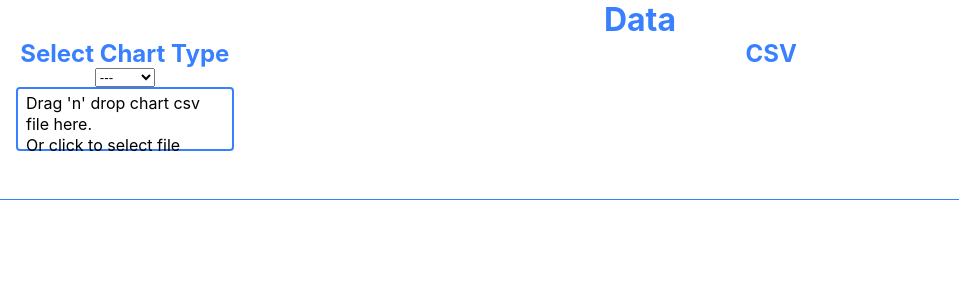
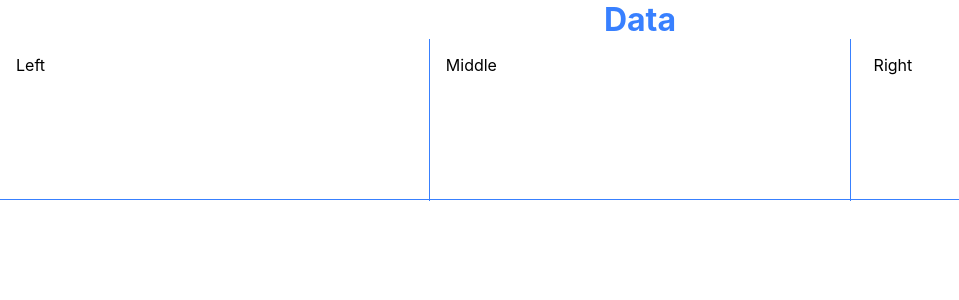
Before and after one commit to michaelcalvinwood/instant-charts, a React (Create React App) app: page / in a window 1280 px wide. Shown: the top 300 px of the page, without its empty margins (0-959 px from the left). Built offline with nearby package versions, Linux system fonts and the light colour scheme.

Commit message:
divided Data options into three sections

```diff
--- a/package.json
+++ b/package.json
@@ -6,11 +6,9 @@
     "@testing-library/jest-dom": "^5.16.5",
     "@testing-library/react": "^13.4.0",
     "@testing-library/user-event": "^13.5.0",
-    "axios": "^1.3.4",
     "lodash": "^4.17.21",
     "react": "^18.2.0",
     "react-dom": "^18.2.0",
-    "react-dropzone": "^14.2.3",
     "react-scripts": "5.0.1",
     "sass": "^1.60.0",
     "web-vitals": "^2.1.4"
--- a/src/Components/Data.jsx
+++ b/src/Components/Data.jsx
@@ -1,77 +1,95 @@
 import './Data.scss';
 import React from 'react'
-import Dropzone from 'react-dropzone';
-import axios from 'axios';
-import { has } from 'lodash';
+
+
+/*
+ * use: https://react-papaparse.js.org/
+ * Write our own csv to html table
+ * <tr>
+ *  <th></th> [0][0]
+ *  <th></th> [1][0]
+ * </tr>
+ * <tr>
+ *  <td></td>[0][1]
+ *  <td></td>[1][1]
+ * </tr>
+ *
+ */
 
 function Data({option, updateOption}) {
 
     const capitalized = word => word.charAt(0).toUpperCase() + word.slice(1);
 
-    const uploadFiles = files => {
-        const fd = new FormData();
-        files.forEach(file =>fd.append('File[]',file));
+    // const uploadFiles = files => {
+    //     const fd = new FormData();
+    //     files.forEach(file =>fd.append('File[]',file));
 
-        const request = {
-            url: `https://charts.pymnts.com:6300/csv`,
-            method: 'post',
-            data: fd,
-            headers: { 'Content-Type': 'multipart/form-data' }
-        }
-        axios(request)
-        .then((response) => {
-            console.log(response.data);
-            const csvData = response.data;
-            const fileName = files[0].name;
+    //     const request = {
+    //         url: `https://charts.pymnts.com:6300/csv`,
+    //         method: 'post',
+    //         data: fd,
+    //         headers: { 'Content-Type': 'multipart/form-data' }
+    //     }
+    //     axios(request)
+    //     .then((response) => {
+    //         console.log(response.data);
+    //         const csv = response.data;
+    //         updateOption({info: {curCsv: csv}})
+    //         const fileName = csv[0][0] ? csv[0][0] : files[0].name;
 
-            const fileNameParts = fileName.substring(0, fileName.lastIndexOf('.') !== -1 ? fileName.lastIndexOf('.') : fileName.length).split('--');
-            let title = fileNameParts[0].trim();
-            const subtitle = fileNameParts.length > 1 ? fileNameParts[1].trim() : '';
+    //         const fileNameParts = fileName.substring(0, fileName.lastIndexOf('.') !== -1 ? fileName.lastIndexOf('.') : fileName.length).split('--');
+    //         const title = fileNameParts[0].trim();
+    //         const subtitle = fileNameParts.length > 1 ? fileNameParts[1].trim() : '';
 
-            if (!(option.title && option.title.length &&
-                option.title[option.info.curDiagram] &&
-                option.title[option.info.curDiagram].text)) {
-                    const data = {
-                        title: []
-                    }
-                    data.title[option.info.curDiagram] = {text: title};
-                    updateOption(data);
-                }
+    //         if (!(option.title && option.title.length &&
+    //             option.title[option.info.curDiagram] &&
+    //             option.title[option.info.curDiagram].text)) {
+    //                 const data = {
+    //                     title: []
+    //                 }
+    //                 data.title[option.info.curDiagram] = {text: title};
+    //                 updateOption(data);
+    //             }
 
-            if (!(option.title && option.title.length &&
-                option.title[option.info.curDiagram] &&
-                option.title[option.info.curDiagram].subtext)) {
-                    const data = {
-                        title: []
-                    }
-                    data.title[option.info.curDiagram] = {subtext: subtitle};
-                    updateOption(data);
-                }
-
-
-
-
-        })
-        .catch(error => {
-            console.error(error.message, error.code);
-            switch (error.code) {
-                case 'ERR_NETWORK':
-                    alert ("Error: Instant Charts server is down.\nPlease contact admin@pymnts.com.");
-                    break;
-                default:
-                    alert('Error: Could not process CSV. Please reformat file.');
-            }
-        })
-    }
+    //         if (!(option.title && option.title.length &&
+    //             option.title[option.info.curDiagram] &&
+    //             option.title[option.info.curDiagram].subtext)) {
+    //                 const data = {
+    //                     title: []
+    //                 }
+    //                 data.title[option.info.curDiagram] = {subtext: subtitle};
+    //                 updateOption(data);
+    //             }
+    //     })
+    //     .catch(error => {
+    //         console.error(error.message, error.code);
+    //         switch (error.code) {
+    //             case 'ERR_NETWORK':
+    //                 alert ("Error: Instant Charts server is down.\nPlease contact admin@pymnts.com.");
+    //                 break;
+    //             default:
+    //                 alert('Error: Could not process CSV. Please reformat file.');
+    //         }
+    //     })
+    // }
 
   return (
     <div className='Data'>
         <h1 className='Data__heading'>Data</h1>
-         <div className="Data__choices">
+         <div className="Data__sections">
+            <div className="Data__section-left">
+                Left
+            </div>
+            <div className="Data__section-middle">Middle</div>
+            <div className="Data__section-right">Right</div>
+         </div>
+
+
+         {/* <div className="Data__choices">
             <div className="Data__chart-type">
                 {!option.info.curChart && <h2 className="Data__instructions">Select Chart Type</h2>}
                 {option.info.curChart && <h2 className="Data__">{capitalized(option.info.curChart)} Chart</h2> }
-                    {/* <div className='file-upload--fileName'>{fileName}</div> */}
+                    <div className='file-upload--fileName'>{fileName}</div>
                     {<select id="chartType"
                         name = "chartType"
                         className='file-upload--select'
@@ -85,24 +103,10 @@ function Data({option, updateOption}) {
                             <option value="stack">&nbsp;Stack</option>
                     </select>
                     }
-                    {<div className={option.info.curChart ? "dropzone-container" : "dropzone-container dropzone-container--hidden"}>
-                        <Dropzone
-                            onDrop={acceptedFiles => uploadFiles(acceptedFiles)}
-                        >
-                                {({getRootProps, getInputProps}) => (
-                                    <section>
-                                    <div {...getRootProps()}>
-                                        <input {...getInputProps()} />
-                                        <p>Drag 'n' drop chart csv file here.<br /> Or click to select file</p>
-                                    </div>
-                                    </section>
-                                )}
-                        </Dropzone>
-                    </div>}
+
                 </div>
-                <h2 className="Data__csv">CSV</h2>
-
-         </div>
+                <div>PapaParse</div>
+         </div> */}
 
            {/* {!embedCode && <div ref={metaAreaRef} className="file-upload__chartMetaContainer">
                 <h3 className='file-upload__metaDataLabel'>Meta Data</h3>
--- a/src/Components/Data.scss
+++ b/src/Components/Data.scss
@@ -3,6 +3,21 @@
     height: 25vh;
     border-bottom: 1px solid var(--primary-color);
 
+    &__sections {
+        display: flex;
+        justify-content: space-between;
+    }
+    &__section-left, &__section-middle, &__section-right {
+        width: 33vw;
+        padding: 1rem;
+        overflow-y: auto;
+        height: calc(25vh - 38px);
+    }
+    &__section-middle {
+        border-left: 1px solid var(--primary-color);
+        border-right: 1px solid var(--primary-color);
+
+    }
     &__choices {
         display: flex;
         justify-content: space-between;
```
Also changed, not shown: src/Components/CsvTable.jsx (added, +14 -0 lines), 1 other file (tests, documents, lock files or other folders).
